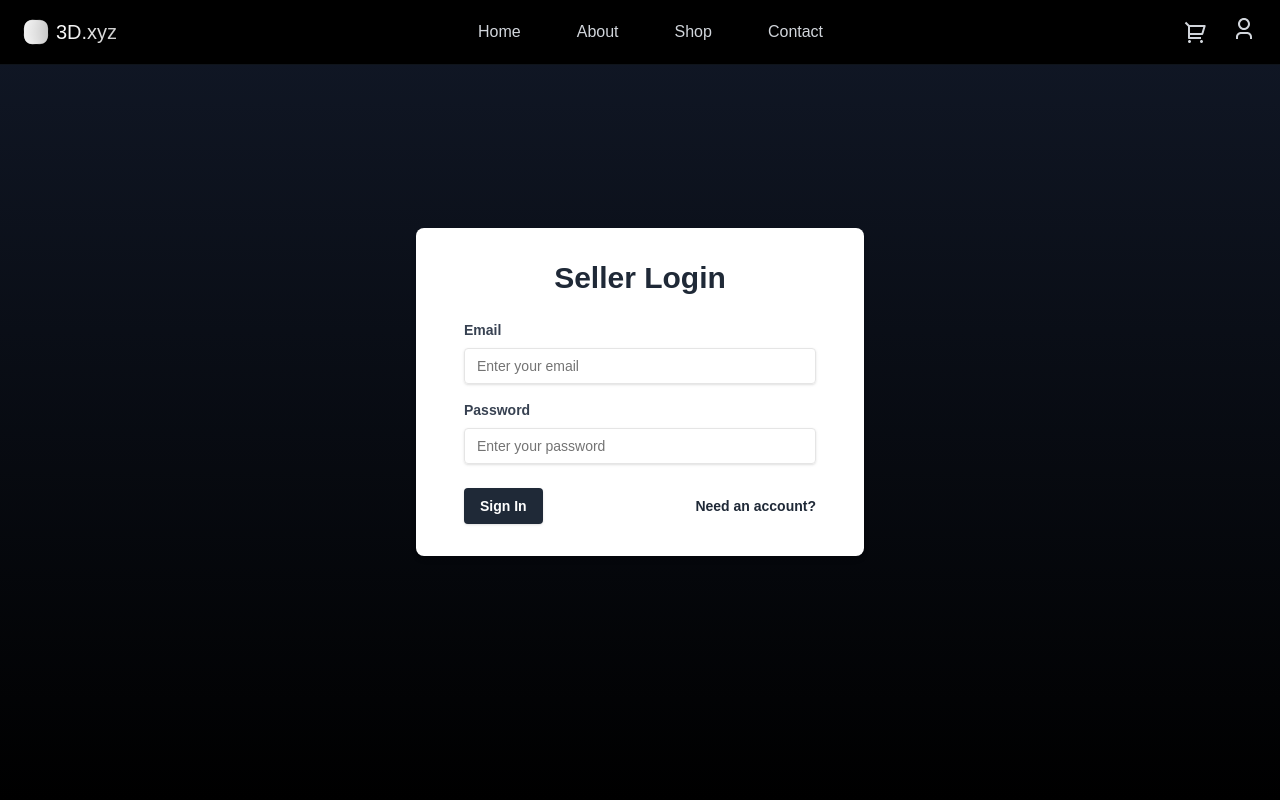
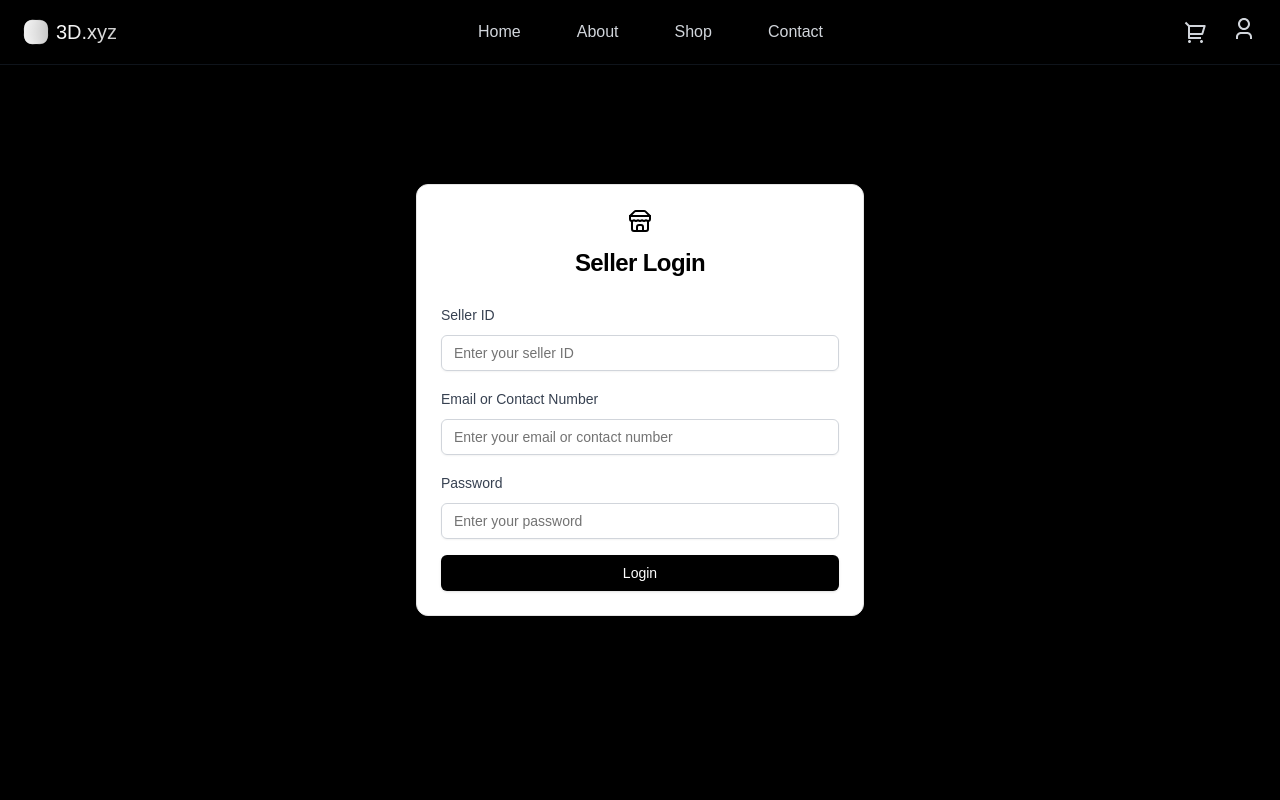
Before and after one commit to ravikan6/3dx, a Next.js app: page /seller in a window 1280 px wide. Shown: the top 800 px of the page. Built offline with nearby package versions, Linux system fonts and the light colour scheme.

Commit message:
Seller login page added

```diff
--- a/src/app/seller/page.tsx
+++ b/src/app/seller/page.tsx
@@ -1,76 +1,78 @@
 'use client'
 
 import { useState } from 'react'
-import { useAuth } from '@/context/AuthContext'
 import { Button } from "@/components/ui/button"
 import { Input } from "@/components/ui/input"
 import { Label } from "@/components/ui/label"
-import { useRouter } from 'next/navigation'
-import Link from 'next/link'
+import { Card, CardContent, CardHeader, CardTitle } from "@/components/ui/card"
+import { Store } from 'lucide-react'
 
-export default function SellerLoginPage() {
-    const [email, setEmail] = useState('')
-    const [password, setPassword] = useState('')
-    const [error, setError] = useState('')
-    const { login } = useAuth()
-    const router = useRouter()
+export default function SellerLogin() {
+  const [formData, setFormData] = useState({
+    sellerId: '',
+    emailOrContact: '',
+    password: ''
+  })
 
-    const handleSubmit = async (e: React.FormEvent) => {
+  const handleSubmit = (e: React.FormEvent) => {
     e.preventDefault()
-        setError('')
-        try {
-            await login(email, password)
-            router.push('/seller/dashboard') // Redirect to seller dashboard after successful login
-        } catch (err) {
-            setError('Failed to login. Please check your credentials.')
-            console.log(err)
-        }
+    // Handle form submission
+    console.log('Form submitted:', formData)
   }
 
   return (
-        <div className="min-h-screen flex items-center justify-center bg-gradient-to-b from-gray-900 to-black">
-            <div className="w-full max-w-md">
-                <form onSubmit={handleSubmit} className="bg-white shadow-md rounded-lg px-12 pt-8 pb-8 mb-4 transform transition-all hover:scale-105">
-                    <h2 className="text-3xl font-bold mb-6 text-center text-gray-800">Seller Login</h2>
-                    <div className="mb-4">
-                        <Label htmlFor="email" className="block text-gray-700 text-sm font-bold mb-2">
-                            Email
-                        </Label>
+    <div className="min-h-screen bg-black flex flex-col items-center justify-center p-4">
+      <Card className="w-full max-w-md bg-white">
+        <CardHeader>
+          <div className="flex items-center justify-center mb-2">
+            <Store className="h-6 w-6 text-black" />
+          </div>
+          <CardTitle className="text-2xl font-bold text-center text-black">Seller Login</CardTitle>
+        </CardHeader>
+        <CardContent>
+          <form onSubmit={handleSubmit} className="space-y-4">
+            <div className="space-y-2">
+              <Label htmlFor="sellerId" className="text-sm font-medium text-gray-700">Seller ID</Label>
               <Input
-                            type="email"
-                            id="email"
-                            value={email}
-                            onChange={(e) => setEmail(e.target.value)}
-                            className="shadow appearance-none border rounded w-full py-2 px-3 text-gray-700 leading-tight focus:outline-none focus:shadow-outline"
-                            placeholder="Enter your email"
+                id="sellerId"
+                type="text"
+                placeholder="Enter your seller ID"
+                value={formData.sellerId}
+                onChange={(e) => setFormData({ ...formData, sellerId: e.target.value })}
                 required
+                className="border-gray-300 focus:border-black focus:ring-black"
               />
             </div>
-                    <div className="mb-6">
-                        <Label htmlFor="password" className="block text-gray-700 text-sm font-bold mb-2">
-                            Password
-                        </Label>
+            <div className="space-y-2">
+              <Label htmlFor="emailOrContact" className="text-sm font-medium text-gray-700">Email or Contact Number</Label>
               <Input
-                            type="password"
-                            id="password"
-                            value={password}
-                            onChange={(e) => setPassword(e.target.value)}
-                            className="shadow appearance-none border rounded w-full py-2 px-3 text-gray-700 mb-3 leading-tight focus:outline-none focus:shadow-outline"
-                            placeholder="Enter your password"
+                id="emailOrContact"
+                type="text"
+                placeholder="Enter your email or contact number"
+                value={formData.emailOrContact}
+                onChange={(e) => setFormData({ ...formData, emailOrContact: e.target.value })}
                 required
+                className="border-gray-300 focus:border-black focus:ring-black"
               />
             </div>
-                    {error && <p className="text-red-500 text-xs italic mb-4">{error}</p>}
-                    <div className="flex items-center justify-between">
-                        <Button type="submit" className="bg-gray-800 hover:bg-gray-700 text-white font-bold py-2 px-4 rounded focus:outline-none focus:shadow-outline transition-all duration-300 ease-in-out transform hover:scale-105">
-                            Sign In
+            <div className="space-y-2">
+              <Label htmlFor="password" className="text-sm font-medium text-gray-700">Password</Label>
+              <Input
+                id="password"
+                type="password"
+                placeholder="Enter your password"
+                value={formData.password}
+                onChange={(e) => setFormData({ ...formData, password: e.target.value })}
+                required
+                className="border-gray-300 focus:border-black focus:ring-black"
+              />
+            </div>
+            <Button type="submit" className="w-full bg-black hover:bg-gray-800 text-white">
+              Login
             </Button>
-                        <Link href="/seller/signup" className="inline-block align-baseline font-bold text-sm text-gray-800 hover:text-gray-700">
-                            Need an account?
-                        </Link>
-                    </div>
           </form>
-            </div>
+        </CardContent>
+      </Card>
     </div>
   )
 }
```
Lines whose indentation alone changed are shown as unchanged.
